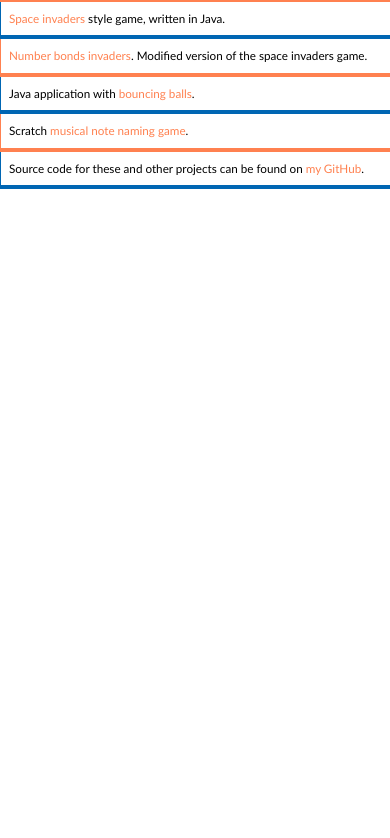
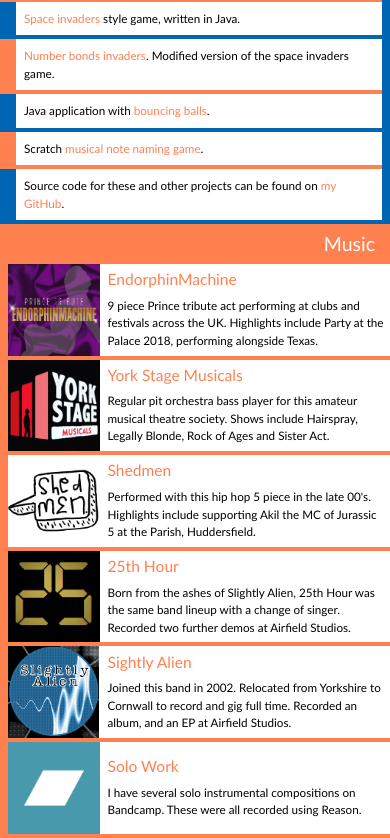
Before and after one commit to ryan0583/personal-website-react, a React (Create React App) app: page / in a window 390 px wide. Shown: the part 1449-2287 px from the top of the page. Before the commit the page ends 1638 px from the top, so only its background shows below. Built offline with nearby package versions, Linux system fonts and the light colour scheme.

Commit message:
Adding music section

```diff
--- a/src/App.js
+++ b/src/App.js
@@ -2,7 +2,7 @@
 import Header from "./components/Header/Header";
 import NavBar from "./components/NavBar/NavBar";
 import Content from "./components/Content/Content";
-import Personal from "./components/Sections/Personal/Personal";
+import ModalsContainer from "./components/Modal/ModalsContainer";
 
 function App() {
   return (
@@ -10,7 +10,7 @@
       <Header />
       <NavBar />
       <Content />
-      <Personal />
+      <ModalsContainer />
     </div>
   );
 }
--- a/src/components/Content/Content.js
+++ b/src/components/Content/Content.js
@@ -1,11 +1,15 @@
 import About from "../Sections/About/About";
 import Experience from "../Sections/Experience/Experience";
+import Music from "../Sections/Music/Music";
+import Personal from "../Sections/Personal/Personal";
 
 const Content = () => {
   return (
     <div id="content" class="container-fluid">
       <About />
       <Experience />
+      <Personal />
+      <Music />
     </div>
   );
 };
--- /dev/null
+++ b/src/components/Modal/ModalsContainer.js
@@ -0,0 +1,14 @@
+import MusicModal from "./MusicModal";
+import shedmen from "../../music/02 Keeping it True.ogg";
+import twentyFifth from "../../music/01 Flicker Fuse.ogg";
+
+const ModalsContainer = () => {
+  return (
+    <>
+      <MusicModal id="musicPopupShedmen" musicSrc={shedmen} />
+      <MusicModal id="musicPopup25" musicSrc={twentyFifth} />
+    </>
+  );
+};
+
+export default ModalsContainer;
--- /dev/null
+++ b/src/components/Modal/MusicModal.js
@@ -0,0 +1,29 @@
+const MusicModal = ({ id, musicSrc }) => {
+  return (
+    <div id={id} class="modal fade" role="dialog">
+      <div class="modal-dialog">
+        <div class="modal-content rounded-0">
+          <div class="container-fluid">
+            <div class="row d-flex justify-content-end bg-blue">
+              <button type="button" class="rounded-0 btn" data-dismiss="modal">
+                &times;
+              </button>
+            </div>
+          </div>
+          <div class="modal-body">
+            <div class="container-fluid">
+              <div class="row">
+                <audio class="col-12" controls>
+                  <source src={musicSrc} type="audio/mp3" />
+                  Your browser does not support the audio element.
+                </audio>
+              </div>
+            </div>
+          </div>
+        </div>
+      </div>
+    </div>
+  );
+};
+
+export default MusicModal;
--- a/src/components/NavBar/NavBar.js
+++ b/src/components/NavBar/NavBar.js
@@ -14,8 +14,6 @@
 
     return () => window.removeEventListener("scroll", onScroll);
   }, [yPosition]);
-
-  console.log(yPosition);
 
   return (
     <nav class="navbar navbar-default navbar-expand-lg navbar-dark pl-0 pr-0">
--- /dev/null
+++ b/src/components/Sections/Music/Music.js
@@ -0,0 +1,80 @@
+import MusicItem from "./MusicItem/MusicItem";
+import EM_logo from "../../../img/EM_logo.jpg";
+import YSM_logo from "../../../img/YSM_logo.jpg";
+import Shedmen_logo from "../../../img/Shedmen_logo.png";
+import tf_logo from "../../../img/25_logo.png";
+import sa_logo from "../../../img/SA_logo.gif";
+import bandcamp_logo from "../../../img/bandcamp_logo.png";
+
+const Music = () => {
+  const items = [
+    {
+      link: "http://www.endorphinmachine.co.uk",
+      heading: "EndorphinMachine",
+      img: EM_logo,
+      description: `9 piece Prince tribute act performing at clubs and festivals
+            across the UK. Highlights include Party at the Palace 2018,
+            performing alongside Texas.`,
+    },
+    {
+      link: "https://www.yorkstagemusicals.com/",
+      heading: "York Stage Musicals",
+      img: YSM_logo,
+      description: `Regular pit orchestra bass player for this amateur musical
+        theatre society. Shows include Hairspray, Legally Blonde, Rock of Ages
+         and Sister Act.`,
+    },
+    {
+      modal: "#musicPopupShedmen",
+      heading: "Shedmen",
+      img: Shedmen_logo,
+      description: `Performed with this hip hop 5 piece in the late 00's.
+        Highlights include supporting Akil the MC of Jurassic 5 at the Parish,
+        Huddersfield.`,
+    },
+    {
+      modal: "#musicPopup25",
+      heading: "25th Hour",
+      img: tf_logo,
+      description: `Born from the ashes of Slightly Alien, 25th Hour was the same
+      band lineup with a change of singer. Recorded two further demos at Airfield
+      Studios.`,
+    },
+    {
+      link: "https://www.youtube.com/watch?v=Yp9D5Y03YwQ&list=PLEPRCv6xbauB4X3inNy8D2spFDe94I7Ki",
+      heading: "Sightly Alien",
+      img: sa_logo,
+      description: `Joined this band in 2002. Relocated from Yorkshire to Cornwall
+        to record and gig full time. Recorded an album, and an EP at Airfield Studios.`,
+    },
+    {
+      link: "https://ryangriffiths.bandcamp.com/",
+      heading: "Solo Work",
+      img: bandcamp_logo,
+      description: `I have several solo instrumental compositions on Bandcamp. These
+        were all recorded using Reason.`,
+    },
+  ];
+
+  return (
+    <div id="music" class="row bg-orange pt-2 pl-2 pl-sm-0">
+      <h3 class="col-12 col-sm-3 align-self-center d-flex justify-content-end justify-content-sm-start order-sm-last">
+        Music
+      </h3>
+
+      <div class="col-sm-9">
+        {items.map((item) => (
+          <MusicItem
+            link={item.link}
+            modal={item.modal}
+            heading={item.heading}
+            img={item.img}
+            description={item.description}
+          />
+        ))}
+      </div>
+    </div>
+  );
+};
+
+export default Music;
--- /dev/null
+++ b/src/components/Sections/Music/MusicItem/MusicItem.css
@@ -0,0 +1,9 @@
+.img-music {
+  height: 13.8vw;
+}
+
+@media screen and (max-width: 575px) {
+  .img-music {
+    height: 23.5vw;
+  }
+}
--- /dev/null
+++ b/src/components/Sections/Music/MusicItem/MusicItem.js
@@ -0,0 +1,24 @@
+import "./MusicItem.css";
+
+const MusicItem = ({ link, heading, img, description, modal }) => {
+  return (
+    <a
+      class="playMusic expmusic"
+      href={link ? link : "#"}
+      data-toggle={modal ? "modal" : undefined}
+      data-target={modal}
+    >
+      <div class="row mb-1 bg-white">
+        <div class="col-3 col-sm-4 align-self-center d-flex justify-content-start justify-content-sm-end pl-0 pr-0">
+          <img alt={heading} class="img-fluid img-music" src={img} />
+        </div>
+        <div class="col-9 col-sm-8 align-self-center pt-0 pb-0 pl-1 pl-sm-3 pr-1 text-left">
+          <h4>{heading}</h4>
+          <p class="align-self-center mb-0">{description}</p>
+        </div>
+      </div>
+    </a>
+  );
+};
+
+export default MusicItem;
--- a/src/index.css
+++ b/src/index.css
@@ -28,8 +28,17 @@
   background-color: rgba(0, 102, 179, 1);
 }
 
-.bg-orange {
+.bg-orange,
+a:hover,
+.btn:hover {
   background-color: rgba(255, 129, 80, 1);
+  transition: background-color 0.3s;
+}
+
+.btn {
+  color: white;
+  background-color: rgba(0, 102, 179, 1);
+  transition: background-color 0.4s;
 }
 
 h1 {
```
